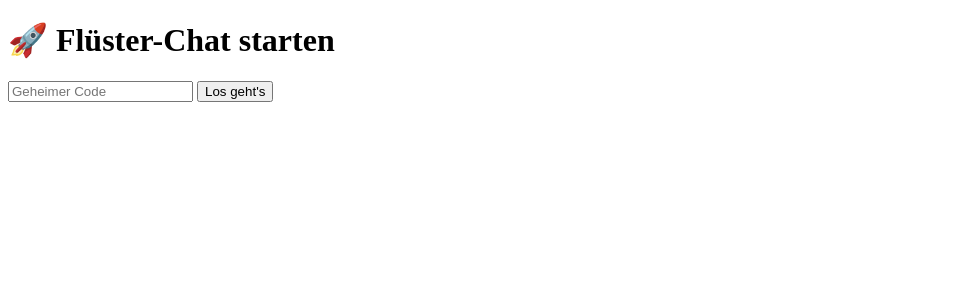
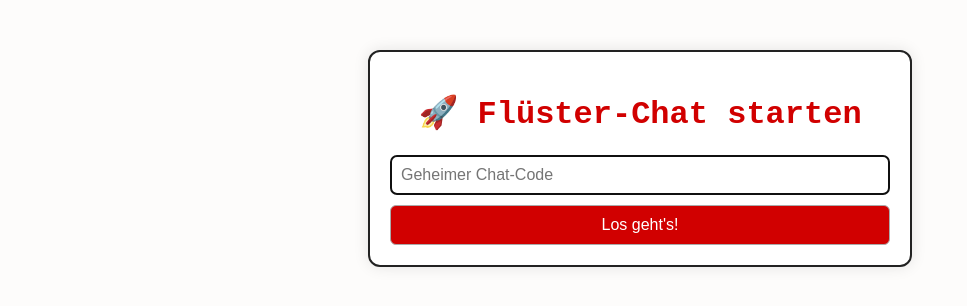
Before and after one commit to Benjaminunterstrich20/Projekt-Pausenhof, a Flask app: page / in a window 1280 px wide. Shown: the top 306 px of the page, without its empty margins (0-967 px from the left). Run offline with Flask 2, Linux system fonts and the light colour scheme.

Commit message:
Update index.html

```diff
--- a/templates/index.html
+++ b/templates/index.html
@@ -1,11 +1,17 @@
 <!DOCTYPE html>
-<html>
-<head><meta charset="UTF-8" /><title>Chat Code eingeben</title></head>
+<html lang="de">
+<head>
+    <meta charset="UTF-8" />
+    <title>Projekt Pausenhof - Chat starten</title>
+    <link rel="stylesheet" href="{{ url_for('static', filename='style.css') }}" />
+</head>
 <body>
-    <h1>🚀 Flüster-Chat starten</h1>
-    <form method="POST">
-        <input type="text" name="code" placeholder="Geheimer Code" required />
-        <button type="submit">Los geht's</button>
-    </form>
+    <div class="container">
+        <h1>🚀 Flüster-Chat starten</h1>
+        <form method="POST" class="code-form">
+            <input type="text" name="code" placeholder="Geheimer Chat-Code" required autofocus />
+            <button type="submit">Los geht's!</button>
+        </form>
+    </div>
 </body>
 </html>
```
